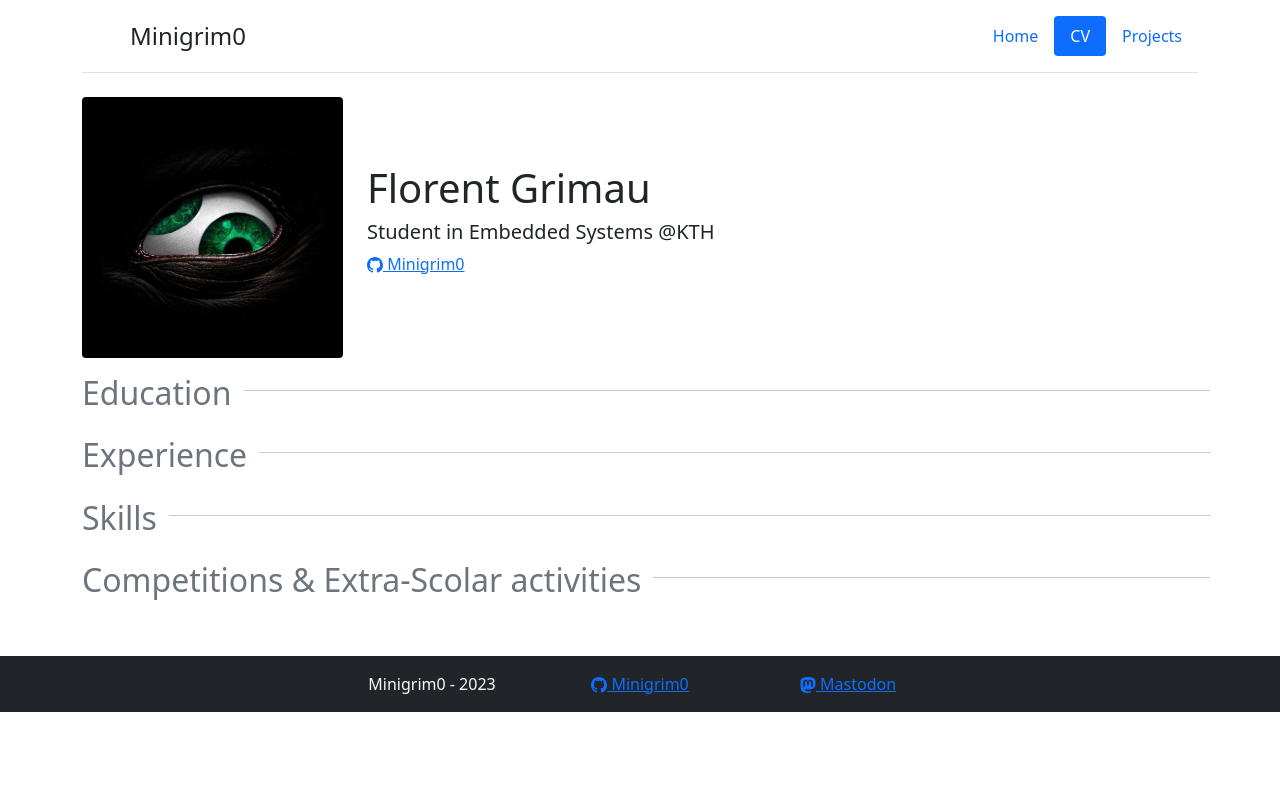
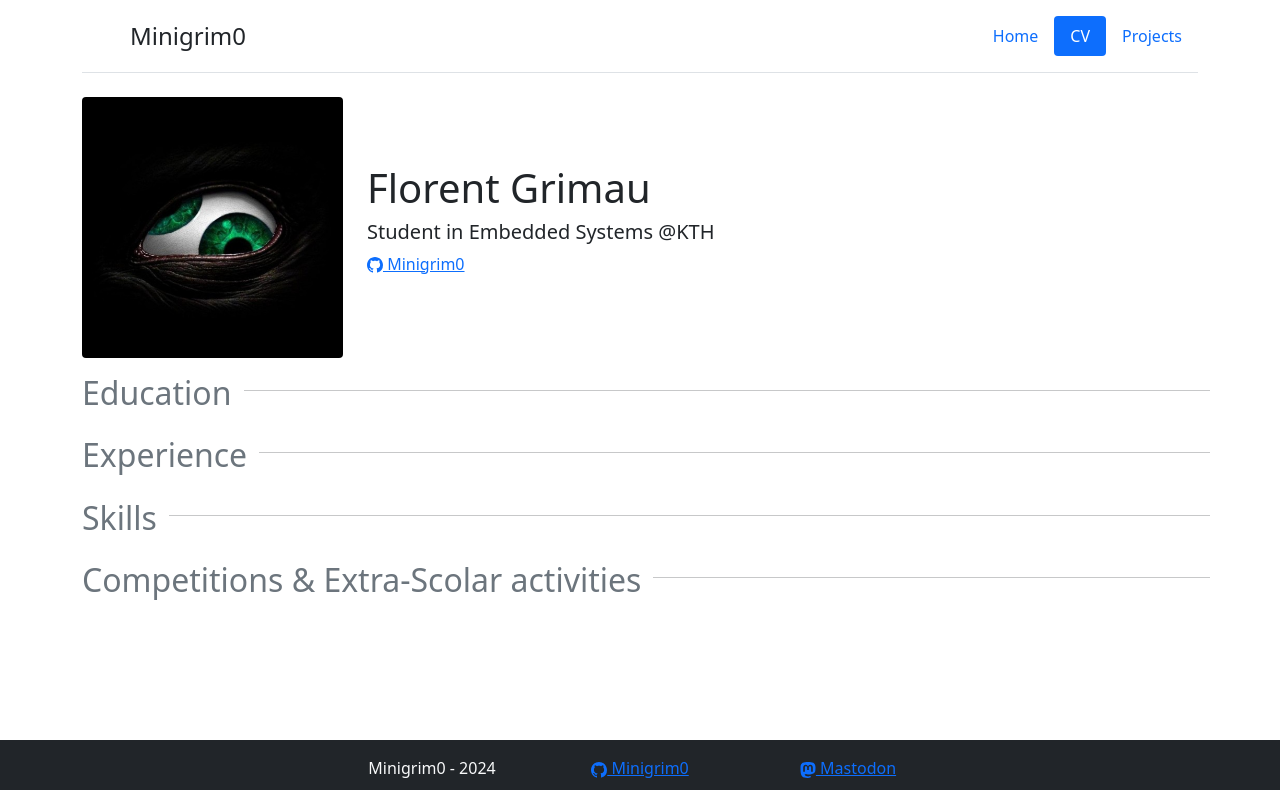
Before and after one commit to Minigrim0/Minigrim0, a Django app: page /cv/ in a window 1280 px wide. Run offline with Django 4.2, Linux system fonts and the light colour scheme; data that the repository does not hold is empty; some libraries are stand-ins or nearby versions.

Commit message:
[Upd] Sticky footer

```diff
--- /dev/null
+++ b/minigrim0/assets/css/style.css
@@ -0,0 +1,12 @@
+.footer {
+    height: 50px;
+}
+
+.content {
+    min-height: calc(100vh - 60px);
+}
+
+.flex-0-0 {
+    flex: 0 0;
+    min-width: fit-content;
+}
--- a/minigrim0/templates/layouts/app.html
+++ b/minigrim0/templates/layouts/app.html
@@ -2,43 +2,28 @@
 
 <!DOCTYPE html>
 <html lang="en">
+
 <head>
     <meta charset="utf-8" />
-        <link rel="shortcut icon" type="image/jpg" href="{% static "img/minigrim0.jpeg" %}"/>
+    <link rel="shortcut icon" type="image/jpg" href="{% static "img/minigrim0.jpeg" %}" />
     <title>Minigrim0 - {{ page_name }}</title>
-        <link href="https://cdn.jsdelivr.net/npm/bootstrap@5.0.2/dist/css/bootstrap.min.css" rel="stylesheet" integrity="sha384-EVSTQN3/azprG1Anm3QDgpJLIm9Nao0Yz1ztcQTwFspd3yD65VohhpuuCOmLASjC" crossorigin="anonymous">
+    <link href="https://cdn.jsdelivr.net/npm/bootstrap@5.0.2/dist/css/bootstrap.min.css" rel="stylesheet"
+        integrity="sha384-EVSTQN3/azprG1Anm3QDgpJLIm9Nao0Yz1ztcQTwFspd3yD65VohhpuuCOmLASjC" crossorigin="anonymous">
 
-        <style>
-            .flex-0-0 {
-                flex: 0 0;
-                min-width: fit-content;
-            }
-        </style>
-
-        <!-- Matomo -->
-        <script>
-            var _paq = window._paq = window._paq || [];
-            /* tracker methods like "setCustomDimension" should be called before "trackPageView" */
-            _paq.push(['trackPageView']);
-            _paq.push(['enableLinkTracking']);
-            (function() {
-                var u="//m.studymi.be/";
-                _paq.push(['setTrackerUrl', u+'matomo.php']);
-                _paq.push(['setSiteId', '2']);
-                var d=document, g=d.createElement('script'), s=d.getElementsByTagName('script')[0];
-                g.async=true; g.src=u+'matomo.js'; s.parentNode.insertBefore(g,s);
-            })();
-        </script>
-        <!-- End Matomo Code -->
+    <link rel="stylesheet" href="{% static "css/style.css" %}">
 </head>
 
 <body>
+    <div class="content">
         {% include "layouts/header.html" %}
         <div class="container">
             {% block content %}
             {% endblock %}
         </div>
+    </div>
     {% include "layouts/footer.html" %}
-        <script src="https://cdn.jsdelivr.net/npm/bootstrap@5.0.2/dist/js/bootstrap.bundle.min.js" integrity="sha384-MrcW6ZMFYlzcLA8Nl+NtUVF0sA7MsXsP1UyJoMp4YLEuNSfAP+JcXn/tWtIaxVXM" crossorigin="anonymous"></script>
+    <script src="https://cdn.jsdelivr.net/npm/bootstrap@5.0.2/dist/js/bootstrap.bundle.min.js"
+        integrity="sha384-MrcW6ZMFYlzcLA8Nl+NtUVF0sA7MsXsP1UyJoMp4YLEuNSfAP+JcXn/tWtIaxVXM"
+        crossorigin="anonymous"></script>
 </body>
 </hmtl>
--- a/minigrim0/templates/layouts/footer.html
+++ b/minigrim0/templates/layouts/footer.html
@@ -1,21 +1,24 @@
-
-<div class="container-fluid bg-dark mt-5">
+<div class="container-fluid bg-dark footer">
     <div class="text-center text-light row justify-content-center p-3">
         <div class="col-4 col-md-2">
-            <p class="m-0">Minigrim0 - 2023</p>
+            <p class="m-0">Minigrim0 - {% now "Y" %} </p>
         </div>
         <div class="col-4 col-md-2">
             <a class="col-4 col-md2" href="https://github.com/Minigrim0">
-                <svg xmlns="http://www.w3.org/2000/svg" width="16" height="16" fill="currentColor" class="bi bi-github" viewBox="0 0 16 16">
-                    <path d="M8 0C3.58 0 0 3.58 0 8c0 3.54 2.29 6.53 5.47 7.59.4.07.55-.17.55-.38 0-.19-.01-.82-.01-1.49-2.01.37-2.53-.49-2.69-.94-.09-.23-.48-.94-.82-1.13-.28-.15-.68-.52-.01-.53.63-.01 1.08.58 1.23.82.72 1.21 1.87.87 2.33.66.07-.52.28-.87.51-1.07-1.78-.2-3.64-.89-3.64-3.95 0-.87.31-1.59.82-2.15-.08-.2-.36-1.02.08-2.12 0 0 .67-.21 2.2.82.64-.18 1.32-.27 2-.27.68 0 1.36.09 2 .27 1.53-1.04 2.2-.82 2.2-.82.44 1.1.16 1.92.08 2.12.51.56.82 1.27.82 2.15 0 3.07-1.87 3.75-3.65 3.95.29.25.54.73.54 1.48 0 1.07-.01 1.93-.01 2.2 0 .21.15.46.55.38A8.012 8.012 0 0 0 16 8c0-4.42-3.58-8-8-8z"/>
+                <svg xmlns="http://www.w3.org/2000/svg" width="16" height="16" fill="currentColor" class="bi bi-github"
+                    viewBox="0 0 16 16">
+                    <path
+                        d="M8 0C3.58 0 0 3.58 0 8c0 3.54 2.29 6.53 5.47 7.59.4.07.55-.17.55-.38 0-.19-.01-.82-.01-1.49-2.01.37-2.53-.49-2.69-.94-.09-.23-.48-.94-.82-1.13-.28-.15-.68-.52-.01-.53.63-.01 1.08.58 1.23.82.72 1.21 1.87.87 2.33.66.07-.52.28-.87.51-1.07-1.78-.2-3.64-.89-3.64-3.95 0-.87.31-1.59.82-2.15-.08-.2-.36-1.02.08-2.12 0 0 .67-.21 2.2.82.64-.18 1.32-.27 2-.27.68 0 1.36.09 2 .27 1.53-1.04 2.2-.82 2.2-.82.44 1.1.16 1.92.08 2.12.51.56.82 1.27.82 2.15 0 3.07-1.87 3.75-3.65 3.95.29.25.54.73.54 1.48 0 1.07-.01 1.93-.01 2.2 0 .21.15.46.55.38A8.012 8.012 0 0 0 16 8c0-4.42-3.58-8-8-8z" />
                 </svg>
                 Minigrim0
             </a>
         </div>
         <div class="col-4 col-md-2">
             <a rel="me" href="https://mastodon.nu/@minigrim0">
-                <svg xmlns="http://www.w3.org/2000/svg" width="16" height="16" fill="currentColor" class="bi bi-mastodon" viewBox="0 0 16 16">
-                    <path d="M11.19 12.195c2.016-.24 3.77-1.475 3.99-2.603.348-1.778.32-4.339.32-4.339 0-3.47-2.286-4.488-2.286-4.488C12.062.238 10.083.017 8.027 0h-.05C5.92.017 3.942.238 2.79.765c0 0-2.285 1.017-2.285 4.488l-.002.662c-.004.64-.007 1.35.011 2.091.083 3.394.626 6.74 3.78 7.57 1.454.383 2.703.463 3.709.408 1.823-.1 2.847-.647 2.847-.647l-.06-1.317s-1.303.41-2.767.36c-1.45-.05-2.98-.156-3.215-1.928a3.614 3.614 0 0 1-.033-.496s1.424.346 3.228.428c1.103.05 2.137-.064 3.188-.189zm1.613-2.47H11.13v-4.08c0-.859-.364-1.295-1.091-1.295-.804 0-1.207.517-1.207 1.541v2.233H7.168V5.89c0-1.024-.403-1.541-1.207-1.541-.727 0-1.091.436-1.091 1.296v4.079H3.197V5.522c0-.859.22-1.541.66-2.046.456-.505 1.052-.764 1.793-.764.856 0 1.504.328 1.933.983L8 4.39l.417-.695c.429-.655 1.077-.983 1.934-.983.74 0 1.336.259 1.791.764.442.505.661 1.187.661 2.046v4.203z"/>
+                <svg xmlns="http://www.w3.org/2000/svg" width="16" height="16" fill="currentColor"
+                    class="bi bi-mastodon" viewBox="0 0 16 16">
+                    <path
+                        d="M11.19 12.195c2.016-.24 3.77-1.475 3.99-2.603.348-1.778.32-4.339.32-4.339 0-3.47-2.286-4.488-2.286-4.488C12.062.238 10.083.017 8.027 0h-.05C5.92.017 3.942.238 2.79.765c0 0-2.285 1.017-2.285 4.488l-.002.662c-.004.64-.007 1.35.011 2.091.083 3.394.626 6.74 3.78 7.57 1.454.383 2.703.463 3.709.408 1.823-.1 2.847-.647 2.847-.647l-.06-1.317s-1.303.41-2.767.36c-1.45-.05-2.98-.156-3.215-1.928a3.614 3.614 0 0 1-.033-.496s1.424.346 3.228.428c1.103.05 2.137-.064 3.188-.189zm1.613-2.47H11.13v-4.08c0-.859-.364-1.295-1.091-1.295-.804 0-1.207.517-1.207 1.541v2.233H7.168V5.89c0-1.024-.403-1.541-1.207-1.541-.727 0-1.091.436-1.091 1.296v4.079H3.197V5.522c0-.859.22-1.541.66-2.046.456-.505 1.052-.764 1.793-.764.856 0 1.504.328 1.933.983L8 4.39l.417-.695c.429-.655 1.077-.983 1.934-.983.74 0 1.336.259 1.791.764.442.505.661 1.187.661 2.046v4.203z" />
                 </svg>
                 Mastodon
             </a>
```
Lines whose indentation alone changed are shown as unchanged.
